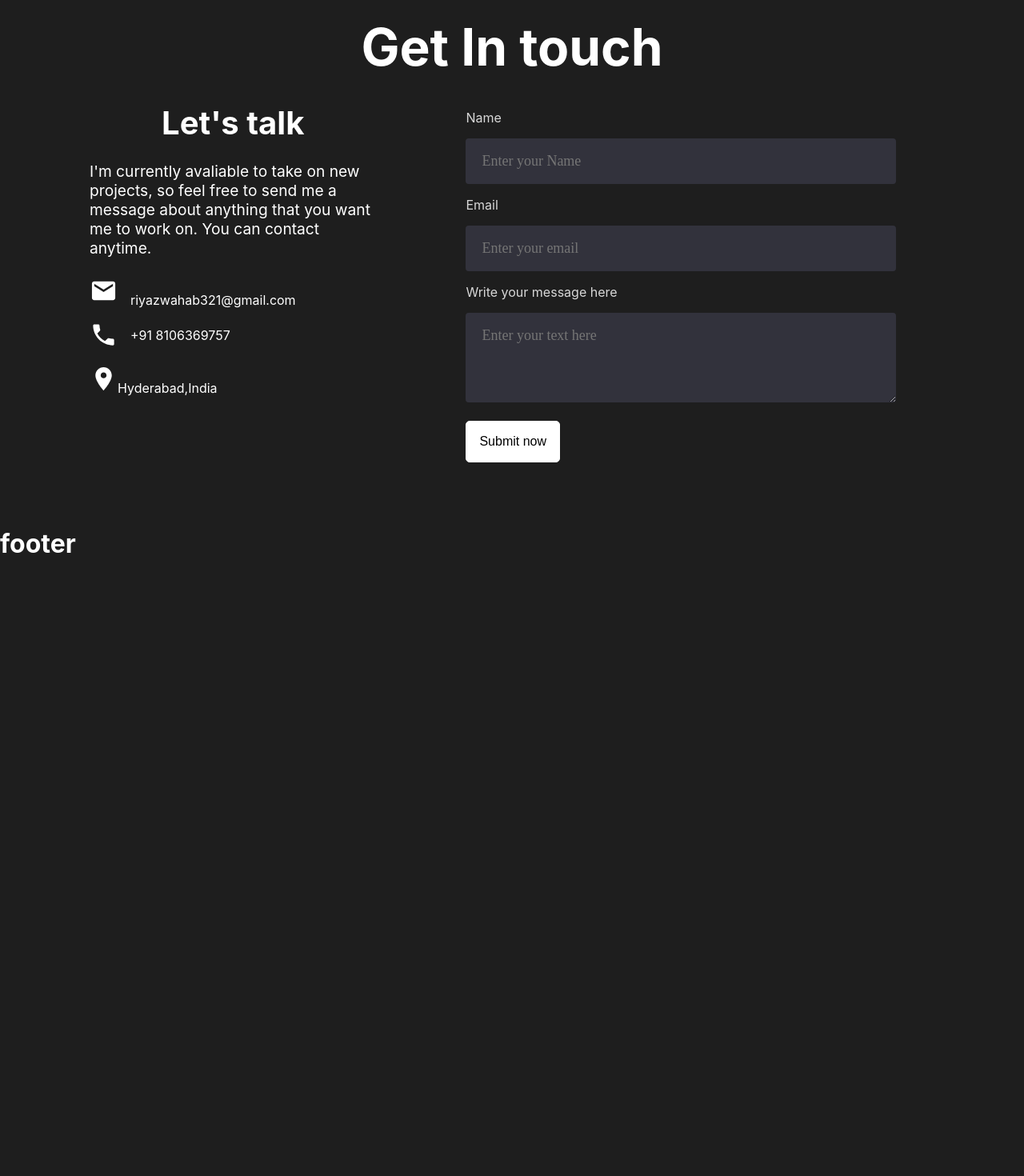
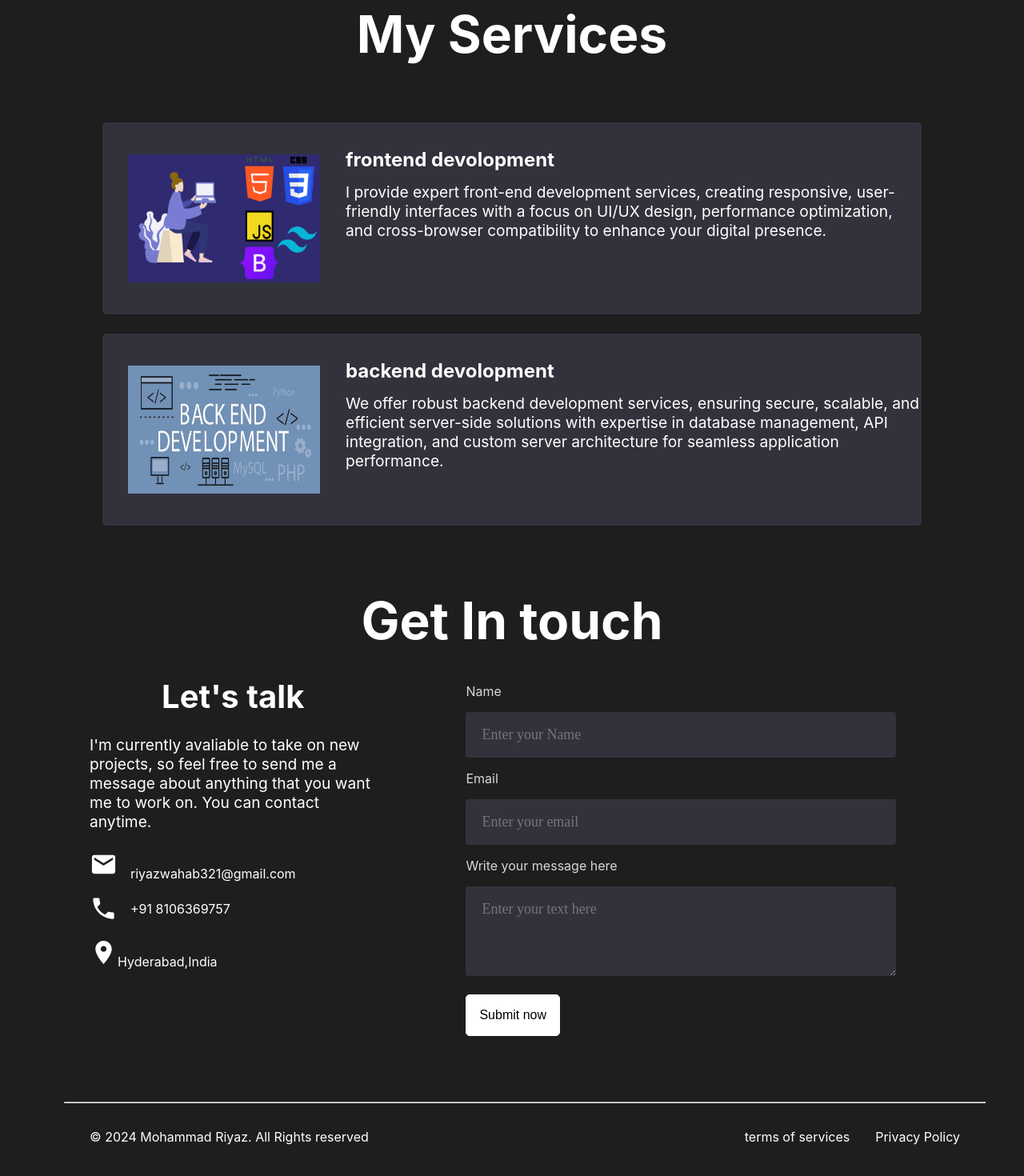
Before and after one commit to Riyaz0007/portfolio, a React (Create React App) app: page / in a window 1280 px wide. Shown: the part 1481-2951 px from the top of the page at 80% size. Before the commit the page ends 2180 px from the top, so only its background shows below. Built offline with nearby package versions, Linux system fonts and the light colour scheme.

Commit message:
Footer and services pages are added

```diff
--- a/src/App.js
+++ b/src/App.js
@@ -1,6 +1,7 @@
 import Navbar from './components/navbar/Navbar';
 import Intro from './components/intro/Intro';
 import Skill from './components/skill/Skill';
+import Services from './components/services/Services';
 import Contact from './components/contact/Contact';
 import Footer from './components/footer/Footer';
 function App() {
@@ -9,6 +10,7 @@ function App() {
       <Navbar/>
       <Intro/>
       <Skill/>
+      <Services/>
       <Contact/>
       <Footer/>
     </div>
--- a/src/components/footer/Footer.js
+++ b/src/components/footer/Footer.js
@@ -3,7 +3,29 @@ import './footer.css'
 const Footer = () =>{
     return(
         <>
-        <h1>footer</h1>
+        <footer>
+            <div className="footer">
+                <hr style={{width:'100%'}}/>
+                <div className="footer-m">
+                <div className="footer-l">
+                <span>&copy; 2024 Mohammad Riyaz. All Rights reserved</span>
+                </div>
+                <div className="footer-r">
+                    <span className="terms">terms of services</span>
+                    <span>Privacy Policy</span>
+
+                </div>
+                </div>
+
+
+
+
+
+
+
+
+            </div>
+        </footer>
 
         </>
     )
--- a/src/components/footer/footer.css
+++ b/src/components/footer/footer.css
@@ -0,0 +1,15 @@
+.footer{
+    width: 90vw;
+    height: 6rem;
+    margin-left: 5rem;
+    margin-right: 5rem;
+}
+.footer-m{
+    margin:2rem;
+    display: flex;
+    justify-content: space-between;
+
+}
+.terms{
+    margin-right: 2rem;
+}
--- /dev/null
+++ b/src/components/services/Services.js
@@ -0,0 +1,38 @@
+import React from "react";
+import Frontend from '../assest/fron.png';
+import Backend from '../assest/backend.jpg';
+import './services.css';
+const Services = () => {
+    return (
+        <>
+            <section>
+                <h1 className="services-h">My Services</h1>
+                <div className="seervices-m">
+                    <div className="services-1">
+                        <div className="images">
+                        <img src={Frontend} alt="frontend" className="common-img" />
+                        </div>
+                        <div className="internal-div">
+                        <h1 className="service-heading">frontend devolopment</h1>
+                        <p className="service-desc">I provide expert front-end development services, creating responsive, user-friendly interfaces with a focus on UI/UX design, performance optimization, and cross-browser compatibility to enhance your digital presence.</p>
+                        </div>
+
+                    </div>
+                    <div className="services-2">
+                        <div className="images">
+                        <img src={Backend} alt="backend" className="common-img" />
+                        </div>
+                        <div className="internal-div">
+                        <h1 className="service-heading">backend devolopment</h1>
+                        <p className="service-desc">We offer robust backend development services, ensuring secure, scalable, and efficient server-side solutions with expertise in database management, API integration, and custom server architecture for seamless application performance.</p>
+                        </div>
+
+
+                    </div>
+
+                </div>
+            </section>
+        </>
+    )
+}
+export default Services;
--- /dev/null
+++ b/src/components/services/services.css
@@ -0,0 +1,62 @@
+.seervices-m{
+    width: 100vw;
+    height: 70vh;
+    display: flex;
+    flex-direction: column;
+    justify-content: center;
+    align-items: center;
+    margin-top: 2rem;
+}
+.services-h{
+    text-align: center;
+    font-size: 4rem ;
+    margin-top: 3rem;
+}
+.services-1{
+    /* border: 1px solid white; */
+    margin-top: 1.5rem;
+    width: 80vw;
+    height: 15rem;
+    display: flex;
+    /* align-items: center; */
+    background: #32323c;
+    color:white;
+    border-radius: 5px;
+}
+.services-2{
+    /* border: 1px solid white; */
+    margin-top: 1.5rem;
+    width: 80vw;
+    height: 15rem;
+    display: flex;
+    /* align-items: center; */
+    background: #32323c;
+    color:white;
+    border-radius: 5px;
+
+}
+.common-img{
+    height: 10rem;
+    width: 15rem;
+    margin-left: 2rem;
+}
+.service-desc{
+    margin-left: 2rem;
+    text-align: left;
+}
+.common-img:hover{
+    transform:scale(1.1);
+    border: 1px solid white;
+    transition:transform 0.3s ease;
+}
+.service-heading{
+    margin-left: 2rem;
+
+}
+.images{
+    display: flex;
+    align-items: center;
+}
+.internal-div{
+    margin-top: 2rem;
+}
```
Also changed, not shown: src/components/assest/backend.jpg (added), src/components/assest/fron.png (added).
